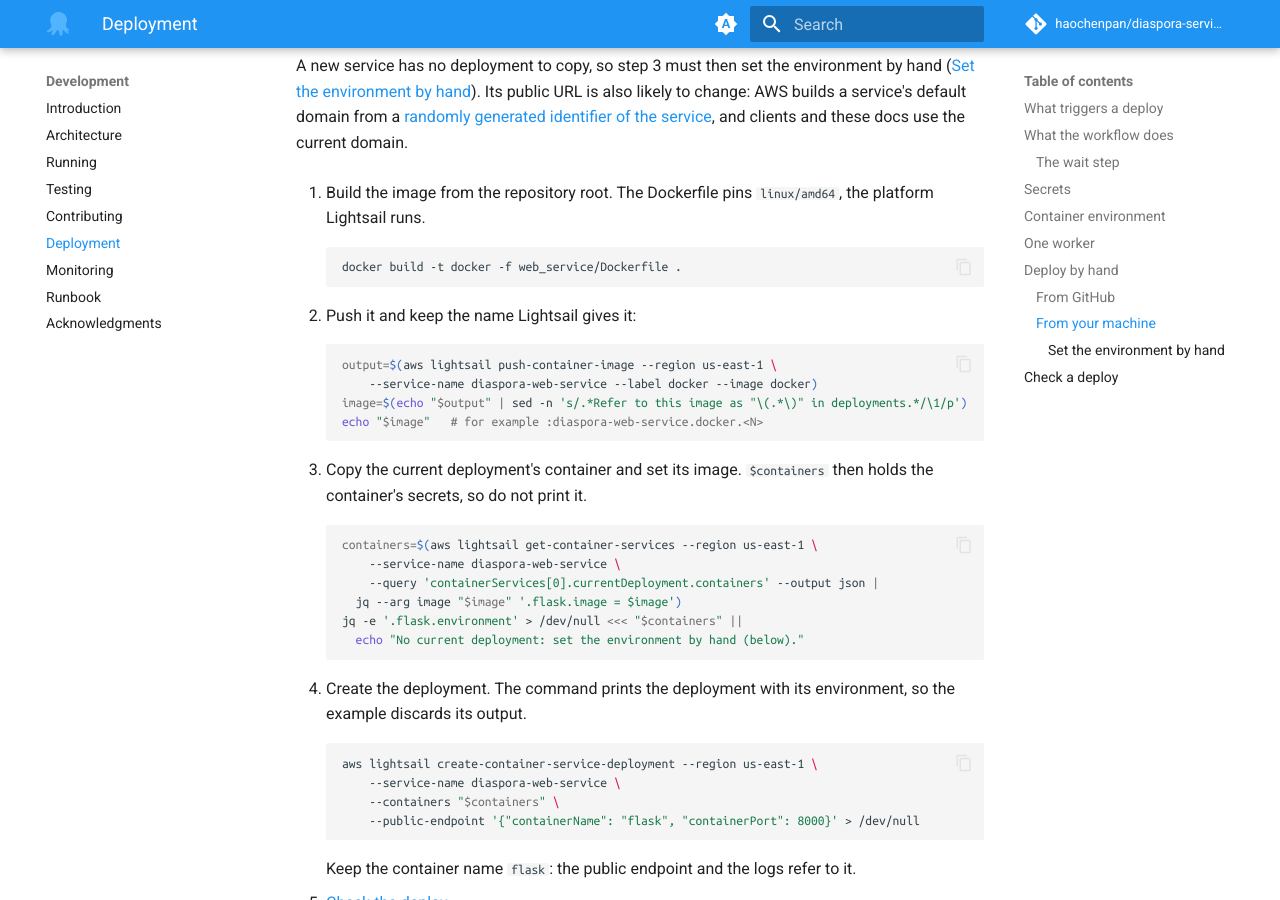
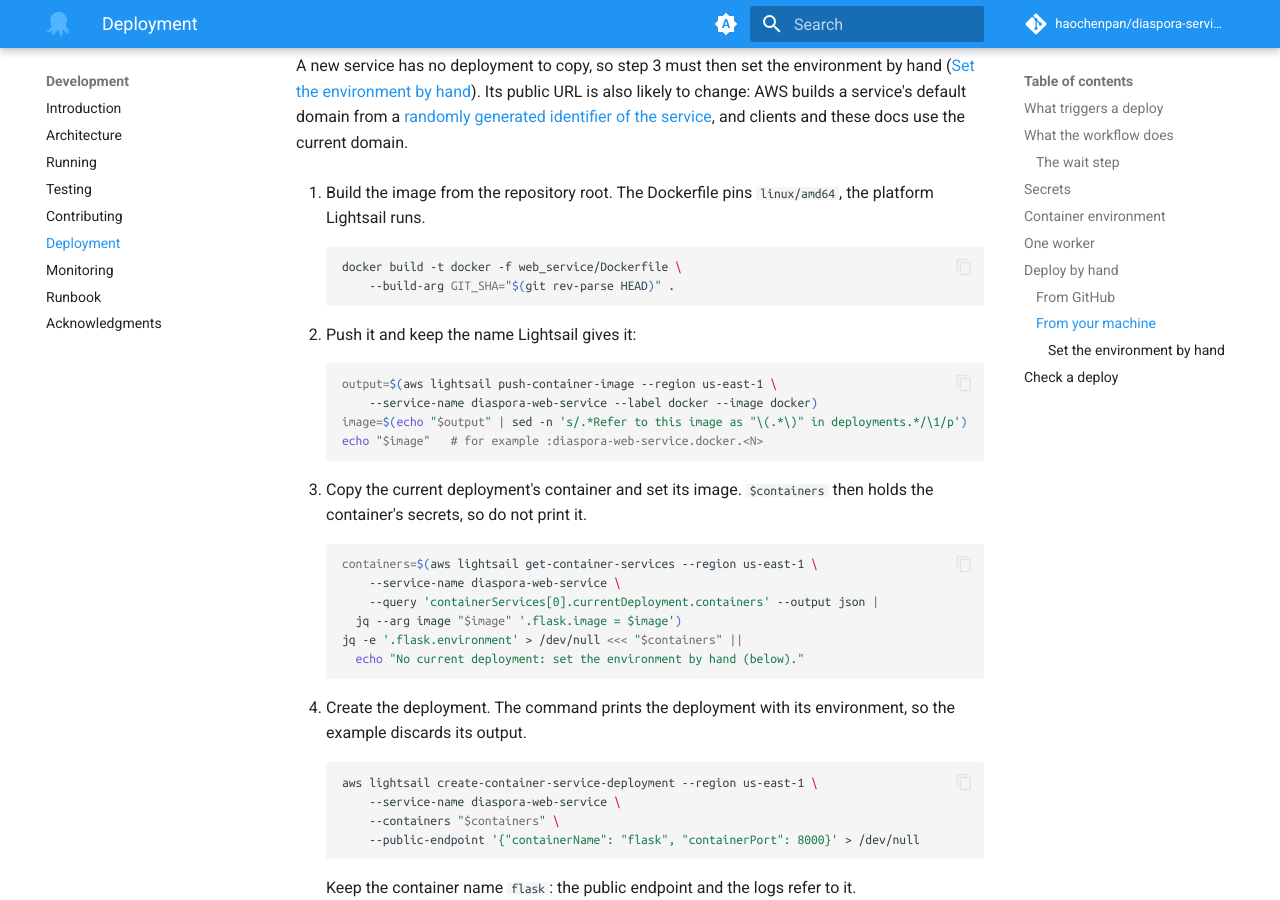
Before and after one commit to haochenpan/diaspora-service, an MkDocs documentation site: the page built from docs/3-deploying.md, in a window 1280 px wide and 900 px high, scrolled down 5950 px. Built offline with MkDocs 1.6.1 and Material for MkDocs 9.7.7, drawn with Linux system fonts in a browser that asks for light colours; comment, search, counter and statistics services are not loaded; the version menu is left out.

Commit message:
Build the hand-deployed image with its commit
The hand-deploy recipe now passes GIT_SHA to docker build, so a manual
deploy reports its version with the commit, as a deploy from the
workflow does.

Co-Authored-By: Claude Opus 5.5 <noreply@anthropic.com>

````diff
--- a/docs/3-deploying.md
+++ b/docs/3-deploying.md
@@ -203,7 +203,8 @@ and clients and these docs use the current domain.
    `linux/amd64`, the platform Lightsail runs.
 
     ```bash
-    docker build -t docker -f web_service/Dockerfile .
+    docker build -t docker -f web_service/Dockerfile \
+        --build-arg GIT_SHA="$(git rev-parse HEAD)" .
     ```
 
 2. Push it and keep the name Lightsail gives it:
````
